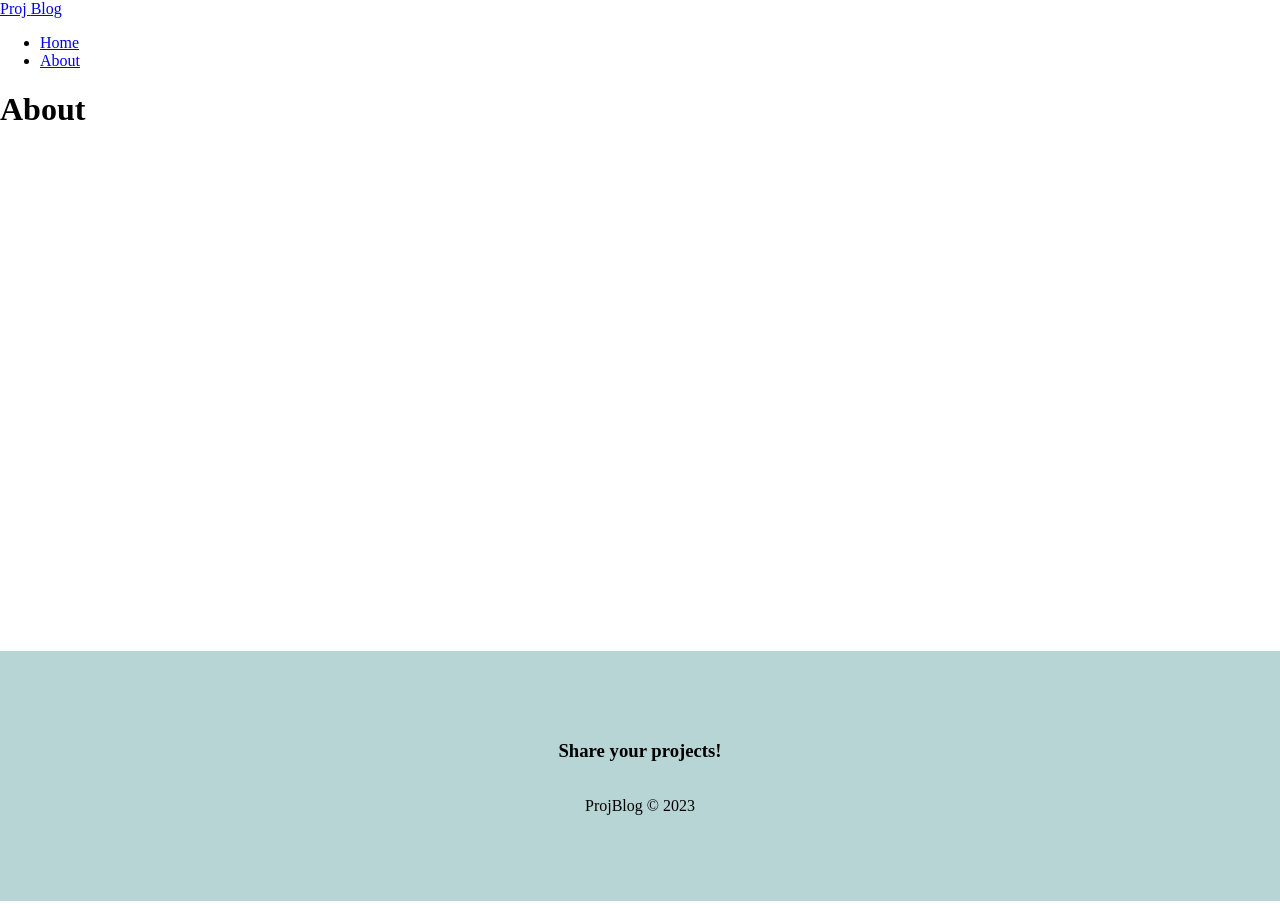
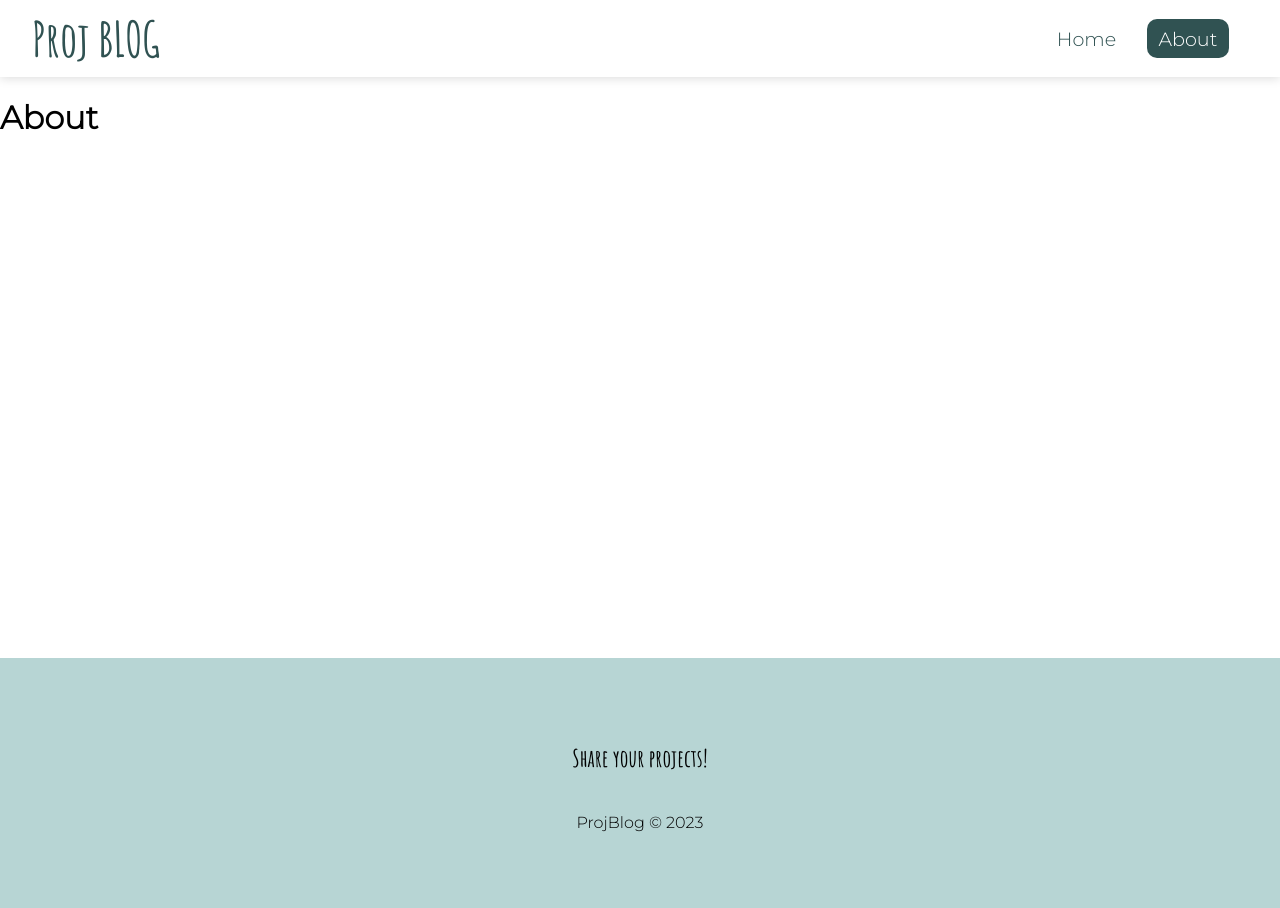
Before and after one commit to jennifermedeiross/proj-blog, a React (Create React App) app: page /about in a window 1280 px wide. Built offline with nearby package versions, Linux system fonts and the light colour scheme.

Commit message:
Estilizando

```diff
--- a/public/index.html
+++ b/public/index.html
@@ -12,7 +12,11 @@
     <link rel="apple-touch-icon" href="%PUBLIC_URL%/logo192.png" />
 
     <link rel="manifest" href="%PUBLIC_URL%/manifest.json" />
-    <title>ProjBlog</title>
+    <title>Proj Blog</title>
+
+    <link rel="preconnect" href="https://fonts.googleapis.com">
+  <link rel="preconnect" href="https://fonts.gstatic.com" crossorigin>
+  <link href="https://fonts.googleapis.com/css2?family=Amatic+SC:wght@700&family=Montserrat:wght@300&display=swap" rel="stylesheet">
   </head>
   <body>
     <noscript>You need to enable JavaScript to run this app.</noscript>
--- a/src/components/Footer/Footer.module.css
+++ b/src/components/Footer/Footer.module.css
@@ -6,3 +6,8 @@
   justify-content: center;
   background-color: #B7D5D4;
 }
+
+.footer h3 {
+  font-family: 'Amatic SC', cursive;
+  font-size: 1.5em;
+}
--- a/src/components/NavBar/NavBar.module.css
+++ b/src/components/NavBar/NavBar.module.css
@@ -1,4 +1,40 @@
 .navBar {
   display: flex;
-  justify-content: center;
+  justify-content: space-between;
+  align-items: center;
+  box-shadow: rgba(0, 0, 0, .15) 0px 1px 10px 0px;
+  padding: .5em 2em;
 }
+
+.brand {
+  font-size: 3em;
+  font-family: 'Amatic SC', cursive;
+  text-decoration: none;
+  color: #305252;
+}
+
+.brand span {
+  font-weight: 900;
+  text-transform: uppercase;
+}
+
+.links_list {
+  display: flex;
+  list-style: none;
+}
+
+.links_list li {
+  margin-right: 1em;
+  font-size: 1.2em;
+}
+
+.links_list li a {
+  padding: .4em .6em;
+  text-decoration: none;
+}
+
+.active {
+  background-color: #305252;
+  color: #fff;
+  border-radius: 10px;
+}
--- a/src/components/NavBar/index.jsx
+++ b/src/components/NavBar/index.jsx
@@ -3,18 +3,20 @@ import { NavLink } from 'react-router-dom';
 import About from '../../pages/About';
 import Home from '../../pages/Home';
 
-import './NavBar.module.css';
+import styles from './NavBar.module.css';
 
 const NavBar = () => {
   return (
-    <header>
-      <NavLink to="/">Proj <span>Blog</span></NavLink>
-      <ul>
+    <header className={styles.navBar}>
+      <NavLink to="/" className={styles.brand}>
+        Proj <span>Blog</span>
+      </NavLink>
+      <ul className={styles.links_list}>
         <li>
-          <NavLink to="/">Home</NavLink>
+          <NavLink to="/" className={({isActive}) => (isActive ? styles.active : '')}>Home</NavLink>
         </li>
         <li>
-          <NavLink to="/about">About</NavLink>
+          <NavLink to="/about" className={({isActive}) => (isActive ? styles.active : '')}>About</NavLink>
         </li>
       </ul>
     </header>
--- a/src/index.css
+++ b/src/index.css
@@ -2,4 +2,33 @@ body {
   margin: 0;
   padding: 0;
   box-sizing: border-box;
+  font-family: "Montserrat", sans-serif;
+  background-color: #fff;
 }
+
+input ::placeholder,
+textarea::placeholder {
+  font-family: "Montserrat", sans-serif;
+}
+
+input:focus,
+textarea:focus {
+  outline: none;
+}
+
+a,
+nav button {
+  text-decoration: none;
+  background-color: transparent;
+  border: none;
+  color: #305252;
+  transition: .4s;
+  cursor: pointer;
+  font-size: 1em;
+  font-family: "Montserrat", sans-serif
+}
+
+a:hover,
+nav button:hover {
+  color: #80ACAD;
+}
```
